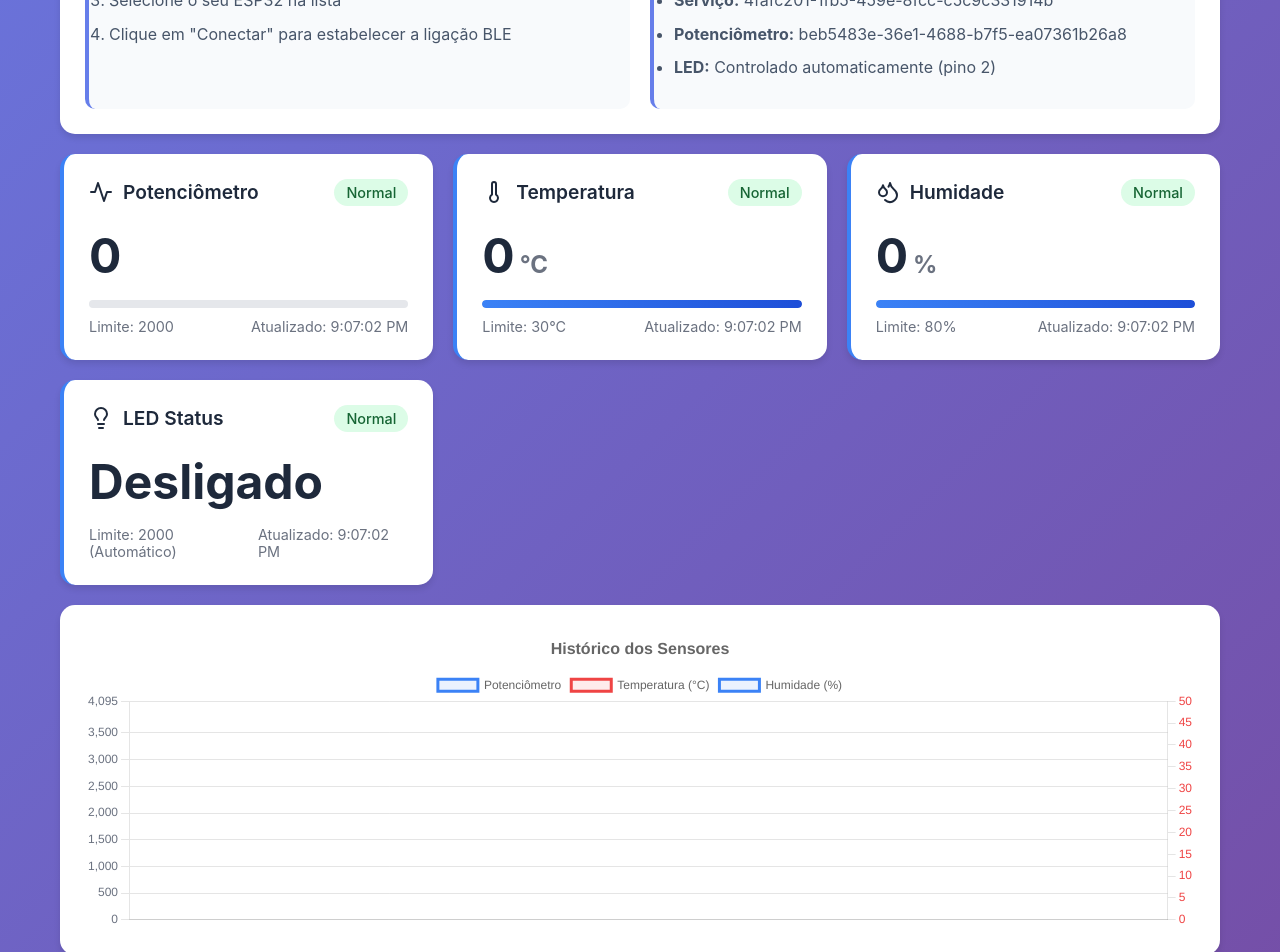
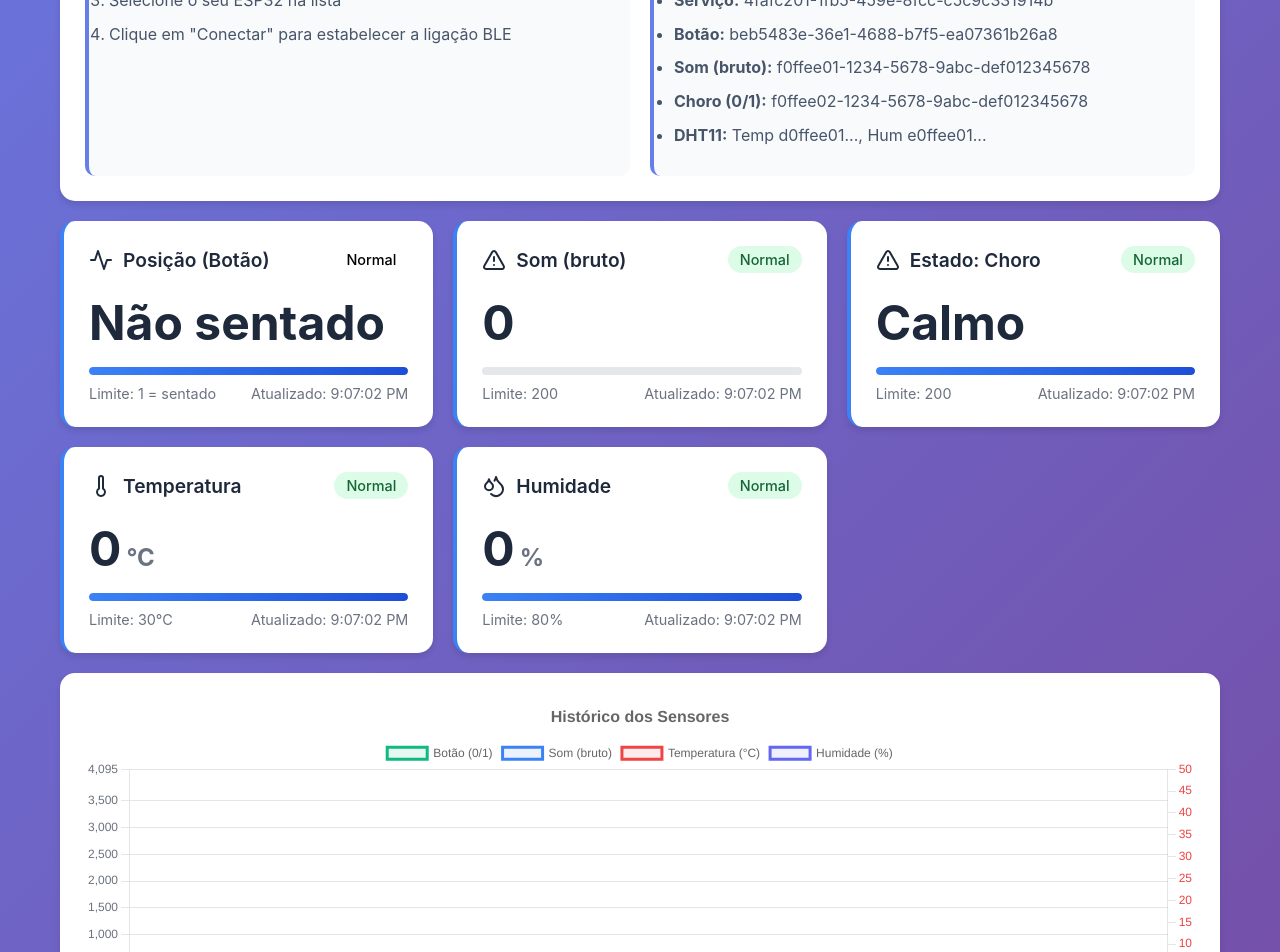
Before and after one commit to jpxdpt/PAPGIL, a React (Create React App) app: page / in a window 1280 px wide. Shown: the part 800-1752 px from the top of the page. Built offline with nearby package versions, Linux system fonts and the light colour scheme.

Commit message:
Atualizar dashboard: substituir potenciômetro por botão, adicionar sensor de som com estado de choro, threshold ajustado para 200

```diff
--- a/src/components/Chart.js
+++ b/src/components/Chart.js
@@ -36,11 +36,20 @@ const Chart = ({ data = [] }) => {
     }),
     datasets: [
       {
-        label: 'Potenciômetro',
-        data: chartData.map(item => item.potenciometro),
+        label: 'Botão (0/1)',
+        data: chartData.map(item => item.botao ?? 0),
+        borderColor: '#10b981',
+        backgroundColor: 'rgba(16, 185, 129, 0.1)',
+        tension: 0.2,
+        fill: false,
+        yAxisID: 'y3',
+      },
+      {
+        label: 'Som (bruto)',
+        data: chartData.map(item => item.som ?? 0),
         borderColor: '#3b82f6',
         backgroundColor: 'rgba(59, 130, 246, 0.1)',
-        tension: 0.4,
+        tension: 0.3,
         fill: false,
         yAxisID: 'y',
       },
@@ -56,8 +65,8 @@ const Chart = ({ data = [] }) => {
       {
         label: 'Humidade (%)',
         data: chartData.map(item => item.humidade || 0),
-        borderColor: '#3b82f6',
-        backgroundColor: 'rgba(59, 130, 246, 0.1)',
+        borderColor: '#6366f1',
+        backgroundColor: 'rgba(99, 102, 241, 0.1)',
         tension: 0.4,
         fill: false,
         yAxisID: 'y2',
@@ -115,6 +124,12 @@ const Chart = ({ data = [] }) => {
             beginAtZero: true,
             max: 100, // Humidade máxima
           },
+          y3: {
+            type: 'linear',
+            display: false,
+            beginAtZero: true,
+            max: 1.2 // Botão 0/1
+          },
       x: {
         grid: {
           color: 'rgba(0, 0, 0, 0.1)',
--- a/src/components/Dashboard.js
+++ b/src/components/Dashboard.js
@@ -8,7 +8,6 @@ import {
   Bluetooth,
   BluetoothConnected,
   Lightbulb,
-  LightbulbOff,
   Thermometer,
   Droplets
 } from 'lucide-react';
@@ -20,7 +19,9 @@ import AlertBanner from './AlertBanner';
 const Dashboard = () => {
   console.log('Dashboard component loaded');
   const [sensorData, setSensorData] = useState({
-    potenciometro: 0,
+    botao: 0,
+    som: 0,
+    chorar: false,
     temperatura: 0,
     humidade: 0,
     timestamp: Date.now()
@@ -34,24 +35,21 @@ const Dashboard = () => {
   const [isScanning, setIsScanning] = useState(false);
   const [bluetoothDevice, setBluetoothDevice] = useState(null);
   const [gattServer, setGattServer] = useState(null);
-  const [potentiometerCharacteristic, setPotentiometerCharacteristic] = useState(null);
+  const [buttonCharacteristic, setButtonCharacteristic] = useState(null);
+  const [soundCharacteristic, setSoundCharacteristic] = useState(null);
+  const [soundStatusCharacteristic, setSoundStatusCharacteristic] = useState(null);
   const [temperatureCharacteristic, setTemperatureCharacteristic] = useState(null);
   const [humidityCharacteristic, setHumidityCharacteristic] = useState(null);
-  const [ledCharacteristic, setLedCharacteristic] = useState(null);
   const [notificationCharacteristic, setNotificationCharacteristic] = useState(null);
-  const [ledState, setLedState] = useState(false);
   const [history, setHistory] = useState([]);
   const [alerts, setAlerts] = useState([]);
   const [settings, setSettings] = useState({
-    limitePotenciometro: 2000, // Limite do LED para ESP32 (0-4095)
+    limiteSom: 200, // Limiar para considerar "a chorar"
     alertasAtivos: true,
     notificacaoSempre: false // Notificar sempre que passar o limite
   });
-  const [showLedPopup, setShowLedPopup] = useState(false);
-  const [ledPopupMessage, setLedPopupMessage] = useState('');
-  const [previousLedState, setPreviousLedState] = useState(false);
-
   const audioRef = useRef(null);
+  const lastUpdateRef = useRef(0); // evitar updates excessivos/visíveis
 
   // Registrar Service Worker para notificações no telemóvel
   useEffect(() => {
@@ -68,7 +66,9 @@ const Dashboard = () => {
 
   // UUIDs do ESP32 BLE
   const SERVICE_UUID = '4fafc201-1fb5-459e-8fcc-c5c9c331914b';
-  const POTENTIOMETER_CHARACTERISTIC_UUID = 'beb5483e-36e1-4688-b7f5-ea07361b26a8';
+  const BUTTON_CHARACTERISTIC_UUID = 'beb5483e-36e1-4688-b7f5-ea07361b26a8';
+  const SOUND_CHARACTERISTIC_UUID = 'f0ffee01-1234-5678-9abc-def012345678';
+  const SOUND_STATUS_CHARACTERISTIC_UUID = 'f0ffee02-1234-5678-9abc-def012345678';
   const TEMPERATURE_CHARACTERISTIC_UUID = 'd0ffee01-1234-5678-9abc-def012345678';
   const HUMIDITY_CHARACTERISTIC_UUID = 'e0ffee01-1234-5678-9abc-def012345678';
   const NOTIFICATION_CHARACTERISTIC_UUID = 'c0ffee01-1234-5678-9abc-def012345678';
@@ -146,6 +146,77 @@ const Dashboard = () => {
     }
   };
 
+  // Função utilitária para aplicar dados com leve throttle (suavizar UI)
+  const pushSensorData = (partialData) => {
+    const now = Date.now();
+    setSensorData(prev => {
+      const merged = { ...prev, ...partialData, timestamp: now };
+
+      // Evita re-render "tremido" se chegarem várias notificações seguidas
+      if (now - lastUpdateRef.current >= 800) {
+        lastUpdateRef.current = now;
+        setHistory(prevHist => [
+          { ...merged, id: now },
+          ...prevHist.slice(0, 99)
+        ]);
+        checkAlerts(merged);
+      }
+
+      return merged;
+    });
+  };
+
+  // Processar dados do som bruto
+  const handleSoundData = (event) => {
+    const dataView = event.target.value;
+
+    let value;
+    try {
+      const decodedString = new TextDecoder().decode(dataView);
+      value = parseInt(decodedString.trim());
+
+      if (isNaN(value)) {
+        console.warn('Valor de som inválido:', decodedString);
+        return;
+      }
+
+      console.log('Som recebido:', value);
+    } catch (error) {
+      console.error('Erro ao decodificar som:', error);
+      return;
+    }
+
+    const choroState = value >= settings.limiteSom ? true : sensorData.chorar;
+
+    pushSensorData({
+      som: value,
+      chorar: choroState
+    });
+  };
+
+  // Processar estado de choro (0/1) vindo do ESP32
+  const handleSoundStatusData = (event) => {
+    const dataView = event.target.value;
+
+    let value;
+    try {
+      const decodedString = new TextDecoder().decode(dataView);
+      value = parseInt(decodedString.trim());
+      if (isNaN(value) || (value !== 0 && value !== 1)) {
+        console.warn('Estado de som inválido:', decodedString);
+        return;
+      }
+      console.log('Estado choro recebido:', value);
+    } catch (error) {
+      console.error('Erro ao decodificar estado de som:', error);
+      return;
+    }
+
+    pushSensorData({
+      chorar: value === 1
+    });
+  };
+
   // Conectar ao ESP32
   const connectToESP32 = async (device) => {
     try {
@@ -162,9 +233,23 @@ const Dashboard = () => {
       // Obter serviço
       const service = await server.getPrimaryService(SERVICE_UUID);
 
-      // Obter característica do potenciômetro
-      const potChar = await service.getCharacteristic(POTENTIOMETER_CHARACTERISTIC_UUID);
-      setPotentiometerCharacteristic(potChar);
+      // Obter característica do botão (substitui potenciômetro)
+      const buttonChar = await service.getCharacteristic(BUTTON_CHARACTERISTIC_UUID);
+      setButtonCharacteristic(buttonChar);
+
+      // Obter característica do som (valor bruto)
+      const soundChar = await service.getCharacteristic(SOUND_CHARACTERISTIC_UUID);
+      setSoundCharacteristic(soundChar);
+
+      // Obter característica do estado de choro (0/1) - opcional
+      let soundStatusChar = null;
+      try {
+        soundStatusChar = await service.getCharacteristic(SOUND_STATUS_CHARACTERISTIC_UUID);
+        setSoundStatusCharacteristic(soundStatusChar);
+      } catch (err) {
+        console.log('Característica de estado de choro não encontrada (seguindo sem ela):', err?.message);
+        setSoundStatusCharacteristic(null);
+      }
 
       // Obter característica de temperatura
       const tempChar = await service.getCharacteristic(TEMPERATURE_CHARACTERISTIC_UUID);
@@ -174,9 +259,17 @@ const Dashboard = () => {
       const humidityChar = await service.getCharacteristic(HUMIDITY_CHARACTERISTIC_UUID);
       setHumidityCharacteristic(humidityChar);
 
-      // Configurar notificações para o potenciômetro
-      await potChar.startNotifications();
-      potChar.addEventListener('characteristicvaluechanged', handlePotentiometerData);
+      // Configurar notificações
+      await buttonChar.startNotifications();
+      buttonChar.addEventListener('characteristicvaluechanged', handleButtonData);
+
+      await soundChar.startNotifications();
+      soundChar.addEventListener('characteristicvaluechanged', handleSoundData);
+
+      if (soundStatusChar) {
+        await soundStatusChar.startNotifications();
+        soundStatusChar.addEventListener('characteristicvaluechanged', handleSoundStatusData);
+      }
 
       // Configurar notificações para temperatura
       await tempChar.startNotifications();
@@ -202,7 +295,9 @@ const Dashboard = () => {
         setIsConnected(false);
         setIsMonitoring(false);
         setGattServer(null);
-        setPotentiometerCharacteristic(null);
+        setButtonCharacteristic(null);
+        setSoundCharacteristic(null);
+        setSoundStatusCharacteristic(null);
       });
 
       setIsBluetoothConnected(true);
@@ -272,90 +367,30 @@ const Dashboard = () => {
     }
   };
 
-  // Processar dados do potenciômetro
-  const handlePotentiometerData = (event) => {
+  // Processar dados do botão (sentado / não sentado)
+  const handleButtonData = (event) => {
     const dataView = event.target.value;
 
-    // ESP32 envia dados como string, precisamos decodificar corretamente
     let value;
     try {
       const decodedString = new TextDecoder().decode(dataView);
       value = parseInt(decodedString.trim());
 
-      // Verificar se o valor é válido (0-4095 para ESP32)
-      if (isNaN(value) || value < 0 || value > 4095) {
-        console.warn('Valor inválido recebido:', decodedString, 'Valor numérico:', value);
+      if (isNaN(value) || (value !== 0 && value !== 1)) {
+        console.warn('Valor de botão inválido:', decodedString);
         return;
       }
 
-      console.log('Dados recebidos do ESP32:', {
-        raw: Array.from(dataView),
-        decoded: decodedString,
-        parsed: value
-      });
+      console.log('Botão recebido:', value);
 
     } catch (error) {
-      console.error('Erro ao decodificar dados:', error);
+      console.error('Erro ao decodificar dados do botão:', error);
       return;
     }
 
-    const newData = {
-      potenciometro: value,
-      timestamp: Date.now()
-    };
-
-    // Verificar mudança do estado do LED
-    const currentLedState = value > settings.limitePotenciometro;
-    console.log('Estado do LED:', {
-      valor: value,
-      limite: settings.limitePotenciometro,
-      currentLedState,
-      previousLedState,
-      mudou: currentLedState && !previousLedState
+    pushSensorData({
+      botao: value
     });
-
-    if (currentLedState && !previousLedState) {
-      // LED acabou de ligar
-      console.log('🚨 LED LIGOU! Enviando notificação...');
-      setLedPopupMessage(`🚨 LED LIGADO! Potenciômetro: ${value} (Limite: ${settings.limitePotenciometro})`);
-      setShowLedPopup(true);
-
-      // Enviar notificação do sistema
-      sendSystemNotification('🚨 LED LIGADO!', {
-        body: `Potenciômetro: ${value} (Limite: ${settings.limitePotenciometro})`,
-        tag: 'led-alert',
-        requireInteraction: true
-      });
-
-      // Auto-fechar o pop-up após 5 segundos
-      setTimeout(() => {
-        setShowLedPopup(false);
-      }, 5000);
-    } else if (currentLedState && settings.notificacaoSempre) {
-      // LED continua ligado mas notificar sempre se ativado
-      console.log('🚨 LED CONTINUA LIGADO! Enviando notificação...');
-      sendSystemNotification('🚨 LED LIGADO!', {
-        body: `Potenciômetro: ${value} (Limite: ${settings.limitePotenciometro})`,
-        tag: 'led-alert-continuous',
-        requireInteraction: true
-      });
-    } else if (currentLedState) {
-      console.log('LED continua ligado, não enviando notificação');
-    } else {
-      console.log('LED desligado');
-    }
-    setPreviousLedState(currentLedState);
-
-    setSensorData(newData);
-
-    // Adicionar ao histórico
-    setHistory(prev => [
-      { ...newData, id: Date.now() },
-      ...prev.slice(0, 99)
-    ]);
-
-    // Verificar alertas
-    checkAlerts(newData);
   };
 
   // Desconectar do ESP32
@@ -368,7 +403,9 @@ const Dashboard = () => {
     setIsMonitoring(false);
     setBluetoothDevice(null);
     setGattServer(null);
-    setPotentiometerCharacteristic(null);
+    setButtonCharacteristic(null);
+    setSoundCharacteristic(null);
+    setSoundStatusCharacteristic(null);
     setTemperatureCharacteristic(null);
     setHumidityCharacteristic(null);
   };
@@ -391,16 +428,15 @@ const Dashboard = () => {
   const checkAlerts = (data) => {
     const newAlerts = [];
 
-    // Alerta de potenciômetro alto desativado
-    // if (data.potenciometro > settings.limitePotenciometro) {
-    //   newAlerts.push({
-    //     id: Date.now(),
-    //     type: 'potenciometro',
-    //     message: `Potenciômetro alto: ${data.potenciometro}`,
-    //     timestamp: Date.now(),
-    //     severity: 'high'
-    //   });
-    // }
+    if (data.chorar || data.som >= settings.limiteSom) {
+      newAlerts.push({
+        id: Date.now(),
+        type: 'som',
+        message: data.chorar ? 'Bebé a chorar detectado!' : 'Som elevado detectado',
+        timestamp: Date.now(),
+        severity: 'high'
+      });
+    }
 
     if (newAlerts.length > 0) {
       setAlerts(prev => [...newAlerts, ...prev.slice(0, 4)]);
@@ -731,15 +767,15 @@ const Dashboard = () => {
               className="btn btn-warning"
               onClick={() => {
                 console.log('Testando notificação de LED...');
-                sendSystemNotification('🚨 LED LIGADO! (TESTE)', {
-                  body: `Potenciômetro: ${sensorData.potenciometro} (Limite: ${settings.limitePotenciometro})`,
-                  tag: 'led-alert-test',
+                sendSystemNotification('🧪 Teste: Som Alto', {
+                  body: `Som: ${sensorData.som} (Limiar: ${settings.limiteSom})`,
+                  tag: 'sound-alert-test',
                   requireInteraction: true
                 });
               }}
-              title="Testar notificação de LED"
+              title="Testar notificação de som"
             >
-              🚨 Teste LED
+              🔊 Teste Som
             </button>
 
             <button
@@ -759,34 +795,6 @@ const Dashboard = () => {
         </div>
 
         <AlertBanner alerts={alerts} onDismiss={dismissAlert} />
-
-      {/* Pop-up do LED */}
-      {showLedPopup && (
-        <div className="led-popup-overlay">
-          <div className="led-popup">
-            <div className="led-popup-header">
-              <h3>🚨 Alerta LED</h3>
-              <button
-                className="led-popup-close"
-                onClick={() => setShowLedPopup(false)}
-              >
-                ✕
-              </button>
-            </div>
-            <div className="led-popup-content">
-              <p>{ledPopupMessage}</p>
-              <div className="led-popup-actions">
-                <button
-                  className="btn btn-primary"
-                  onClick={() => setShowLedPopup(false)}
-                >
-                  OK
-                </button>
-              </div>
-            </div>
-          </div>
-        </div>
-      )}
 
         {/* Lista de Dispositivos ESP32 */}
         {showDeviceList && (
@@ -934,10 +942,12 @@ const Dashboard = () => {
                 <h4>⚙️ Configuração ESP32</h4>
                 <ul>
                   <li><strong>Protocolo:</strong> Bluetooth Low Energy (BLE)</li>
-                  <li><strong>Nome:</strong> ESP32_BLE_Pot_LED</li>
+                  <li><strong>Nome:</strong> ESP32_BLE_Botao_Som_LED</li>
                   <li><strong>Serviço:</strong> 4fafc201-1fb5-459e-8fcc-c5c9c331914b</li>
-                  <li><strong>Potenciômetro:</strong> beb5483e-36e1-4688-b7f5-ea07361b26a8</li>
-                  <li><strong>LED:</strong> Controlado automaticamente (pino 2)</li>
+                  <li><strong>Botão:</strong> beb5483e-36e1-4688-b7f5-ea07361b26a8</li>
+                  <li><strong>Som (bruto):</strong> f0ffee01-1234-5678-9abc-def012345678</li>
+                  <li><strong>Choro (0/1):</strong> f0ffee02-1234-5678-9abc-def012345678</li>
+                  <li><strong>DHT11:</strong> Temp d0ffee01..., Hum e0ffee01...</li>
                 </ul>
               </div>
             </div>
@@ -945,17 +955,41 @@ const Dashboard = () => {
         )}
 
         <div className="sensor-grid">
-                <SensorCard
-                  title="Potenciômetro"
-                  icon={<Activity size={24} />}
-                  value={sensorData.potenciometro}
-                  unit=""
-                  status={sensorData.potenciometro > settings.limitePotenciometro ? 'alert' : 'normal'}
-                  timestamp={new Date(sensorData.timestamp).toLocaleTimeString()}
-                  limite={settings.limitePotenciometro} // 2000 - Limite do LED ESP32
-                  maxValue={4095}
-                  color="#3b82f6"
-                />
+          <SensorCard
+            title="Posição (Botão)"
+            icon={<Activity size={24} />}
+            value={sensorData.botao === 1 ? 'Sentado' : 'Não sentado'}
+            unit=""
+            status={sensorData.botao === 1 ? 'normal' : 'warning'}
+            timestamp={new Date(sensorData.timestamp).toLocaleTimeString()}
+            limite="1 = sentado"
+            maxValue="1"
+            color={sensorData.botao === 1 ? "#10b981" : "#f59e0b"}
+          />
+
+          <SensorCard
+            title="Som (bruto)"
+            icon={<AlertTriangle size={24} />}
+            value={sensorData.som}
+            unit=""
+            status={sensorData.som >= settings.limiteSom ? 'alert' : 'normal'}
+            timestamp={new Date(sensorData.timestamp).toLocaleTimeString()}
+            limite={settings.limiteSom}
+            maxValue="4095"
+            color={sensorData.som >= settings.limiteSom ? "#ef4444" : "#3b82f6"}
+          />
+
+          <SensorCard
+            title="Estado: Choro"
+            icon={<AlertTriangle size={24} />}
+            value={sensorData.chorar ? 'A chorar' : 'Calmo'}
+            unit=""
+            status={sensorData.chorar ? 'alert' : 'normal'}
+            timestamp={new Date(sensorData.timestamp).toLocaleTimeString()}
+            limite={settings.limiteSom}
+            maxValue="4095"
+            color={sensorData.chorar ? "#ef4444" : "#10b981"}
+          />
 
           <SensorCard
             title="Temperatura"
@@ -980,18 +1014,6 @@ const Dashboard = () => {
             maxValue="100%"
             color={sensorData.humidade > 80 ? "#ef4444" : sensorData.humidade > 60 ? "#f59e0b" : "#3b82f6"}
           />
-
-          <SensorCard
-            title="LED Status"
-            icon={<Lightbulb size={24} />}
-            value={sensorData.potenciometro > settings.limitePotenciometro ? 'Ligado' : 'Desligado'}
-            unit=""
-            status={sensorData.potenciometro > settings.limitePotenciometro ? 'alert' : 'normal'}
-            timestamp={new Date(sensorData.timestamp).toLocaleTimeString()}
-            limite="2000 (Automático)" // Limite do LED ESP32
-            maxValue="N/A"
-            color={sensorData.potenciometro > settings.limitePotenciometro ? "#10b981" : "#6b7280"}
-          />
         </div>
 
         <div className="charts-section">
--- a/src/components/HistoryList.js
+++ b/src/components/HistoryList.js
@@ -1,5 +1,5 @@
 import React from 'react';
-import { Clock, Activity, Thermometer, Droplets } from 'lucide-react';
+import { Clock, Activity, Thermometer, Droplets, AlertTriangle } from 'lucide-react';
 
 const HistoryList = ({ history = [] }) => {
   const formatTime = (timestamp) => {
@@ -10,8 +10,8 @@ const HistoryList = ({ history = [] }) => {
     });
   };
 
-  const getStatusIcon = (potenciometro, limitePotenciometro) => {
-    if (potenciometro > limitePotenciometro) {
+  const getStatusIcon = (som, chorar) => {
+    if (chorar || som >= 200) {
       return <span style={{ color: '#ef4444' }}>⚠️</span>;
     }
     return <span style={{ color: '#10b981' }}>✅</span>;
@@ -46,7 +46,15 @@ const HistoryList = ({ history = [] }) => {
           <div className="history-values">
             <div className="history-value" style={{ display: 'flex', alignItems: 'center', gap: '8px', marginBottom: '4px' }}>
               <Activity size={14} style={{ color: '#3b82f6' }} />
-              <span>Potenciômetro: <strong>{item.potenciometro}</strong></span>
+              <span>Botão: <strong>{item.botao === 1 ? 'Sentado' : 'Não sentado'}</strong></span>
+            </div>
+            <div className="history-value" style={{ display: 'flex', alignItems: 'center', gap: '8px', marginBottom: '4px' }}>
+              <AlertTriangle size={14} style={{ color: '#f59e0b' }} />
+              <span>Som (bruto): <strong>{item.som}</strong></span>
+            </div>
+            <div className="history-value" style={{ display: 'flex', alignItems: 'center', gap: '8px', marginBottom: '4px' }}>
+              <AlertTriangle size={14} style={{ color: item.chorar ? '#ef4444' : '#10b981' }} />
+              <span>Estado: <strong>{item.chorar ? 'A chorar' : 'Calmo'}</strong></span>
             </div>
             <div className="history-value" style={{ display: 'flex', alignItems: 'center', gap: '8px', marginBottom: '4px' }}>
               <Thermometer size={14} style={{ color: '#ef4444' }} />
@@ -58,9 +66,9 @@ const HistoryList = ({ history = [] }) => {
             </div>
           </div>
 
-                  <div style={{ display: 'flex', alignItems: 'center' }}>
-                    {getStatusIcon(item.potenciometro, 2000)} {/* Limite do LED ESP32 */}
-                  </div>
+          <div style={{ display: 'flex', alignItems: 'center' }}>
+            {getStatusIcon(item.som, item.chorar)}
+          </div>
         </div>
       ))}
     </div>
```
Also changed, not shown: 1 other file (tests, documents, lock files or other folders).
